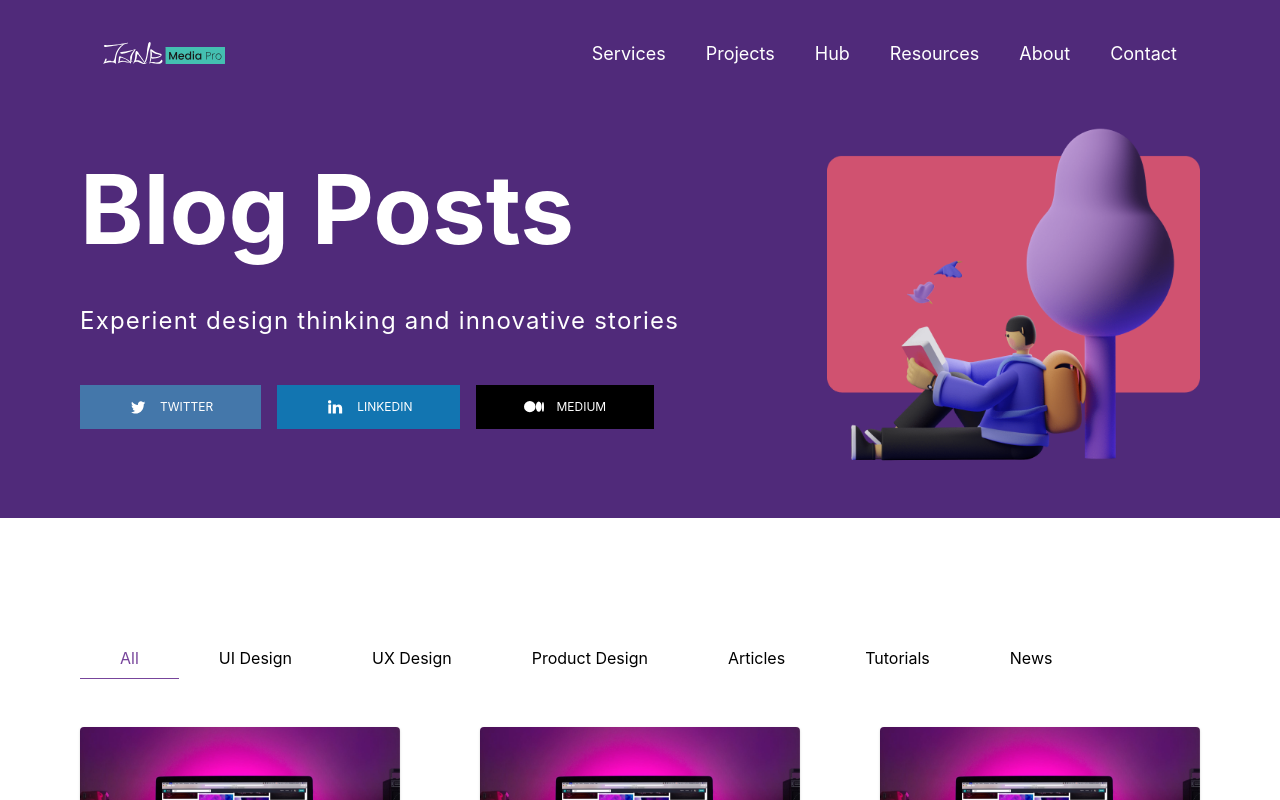
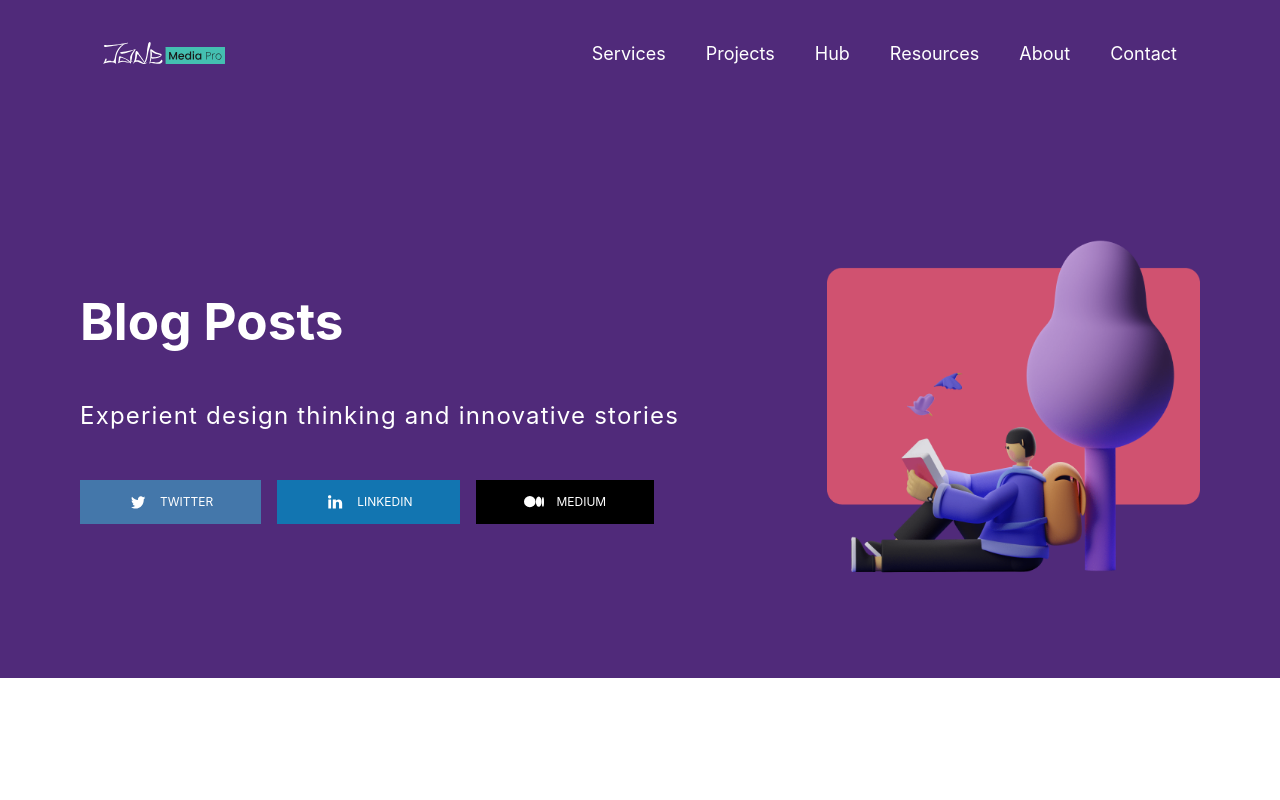
Before and after one commit to jadeoflagos/jademediapro, a Next.js app: page /blog in a window 1280 px wide. Shown: the top 800 px of the page. Built offline with nearby package versions, Linux system fonts and the light colour scheme.

Commit message:
WIP:event fixes

```diff
--- a/components/Footer.jsx
+++ b/components/Footer.jsx
@@ -120,48 +120,64 @@ const Footer = () => {
           <div>
             <p>Connect with us on our platforms:</p>
             <div className="flex items-center justify-between mt-3">
+              <a target="_blank" href="">
                 <Image
                   src="/gifs/footer-icon-facebook.gif"
                   alt="Avatar"
                   width={50}
                   height={50}
                 />
+              </a>
+              <a target="_blank" href="">
                 <Image
                   src="/gifs/footer-icon-twitter.gif"
                   alt="Avatar"
                   width={50}
                   height={50}
                 />
+              </a>
+              <a target="_blank" href="">
                 <Image
                   src="/gifs/footer-icon-linkedin.gif"
                   alt="Avatar"
                   width={50}
                   height={50}
                 />
+              </a>
+              <a target="_blank" href="">
                 <Image
                   src="/gifs/footer-icon-youtube.gif"
                   alt="Avatar"
                   width={50}
                   height={50}
                 />{" "}
+              </a>
+              <a target="_blank" href="">
+                {" "}
                 <Image
                   src="/gifs/footer-icon-instagram.gif"
                   alt="Avatar"
                   width={50}
                   height={50}
                 />
+              </a>
+              <a target="_blank" href="www.vimeo.com/jademediapro">
                 <Image
                   src="/gifs/footer-icon-vimeo.gif"
                   alt="Avatar"
                   width={50}
                   height={50}
                 />
+              </a>
+              <a target="_blank" href="">
+                {" "}
                 <Image
                   src="/gifs/footer-icon-pintrest.gif"
                   alt="Avatar"
                   width={50}
                   height={50}
                 />{" "}
+              </a>
             </div>
           </div>
         </div>
@@ -281,39 +297,70 @@ const Footer = () => {
         <div className="mt-10">
           <p>Connect with us on our platforms:</p>
           <div className="flex items-center justify-between mt-3">
-            <Image src="/vectors/fb.svg" alt="Avatar" width={17} height={15} />
+            <a href="" target="_blank">
+              <Image
+                src="/vectors/fb.svg"
+                alt="Avatar"
+                width={17}
+                height={15}
+              />
+            </a>
+            <a href="" target="_blank">
               <Image
                 src="/gifs/footer-icon-twitter.gif"
                 alt="Avatar"
                 width={17}
                 height={15}
               />
+            </a>
+            <a href="" target="_blank">
               <Image
                 src="/vectors/linkdin.svg"
                 alt="Avatar"
                 width={17}
                 height={15}
               />
+            </a>
+            <a href="" target="_blank">
               <Image
                 src="/vectors/youtube.svg"
                 alt="Avatar"
                 width={17}
                 height={15}
               />{" "}
-            <Image src="/vectors/ig.svg" alt="Avatar" width={17} height={15} />
+            </a>
+            <a href="" target="_blank">
+              <Image
+                src="/vectors/ig.svg"
+                alt="Avatar"
+                width={17}
+                height={15}
+              />
+            </a>
+            <a href="" target="_blank">
               <Image
                 src="/vectors/googleplus.svg"
                 alt="Avatar"
                 width={17}
                 height={15}
               />
+            </a>
+            <a href="" target="_blank">
               <Image
                 src="/vectors/pintrest.svg"
                 alt="Avatar"
                 width={17}
                 height={15}
-            />{" "}
-            <Image src="/vectors/rss.svg" alt="Avatar" width={17} height={15} />
+              />
+            </a>
+            <a href="" target="_blank">
+              <Image
+                src="/vectors/rss.svg"
+                alt="Avatar"
+                width={17}
+                height={15}
+              />
+            </a>
           </div>
         </div>
         <p className="mt-32 mb-[3.5rem] text-xs">
--- a/components/SocialButtons.jsx
+++ b/components/SocialButtons.jsx
@@ -4,18 +4,30 @@ import React from "react";
 const SocialButtons = () => {
   return (
     <div className="flex lg:flex-row flex-col space-y-4 lg:space-y-0  lg:space-x-4  items-center text-white">
-      <p className="cursor-pointer py-3 px-12 flex items-center justify-center  bg-[#4477AA] lg:max-w-max w-full">
+      <a
+        target="_blank"
+        href="www.twitter.com/jademediapro"
+        className="cursor-pointer py-3 px-12 flex items-center justify-center  bg-[#4477AA] lg:max-w-max w-full"
+      >
         <Image src="/vectors/twitter.svg" alt="Avatar" width={20} height={20} />
         <span className="text-xs pl-3"> TWITTER</span>
-      </p>
-      <p className="cursor-pointer py-3 px-12 flex items-center justify-center  bg-[#1275B1] lg:max-w-max w-full ">
+      </a>
+      <a
+        href="www.linkedin.com/company/jademediapro"
+        target="_blank"
+        className="cursor-pointer py-3 px-12 flex items-center justify-center  bg-[#1275B1] lg:max-w-max w-full "
+      >
         <Image src="/vectors/linkdin.svg" alt="Avatar" width={20} height={20} />
         <span className="text-xs pl-3"> LINKEDIN</span>
-      </p>{" "}
-      <p className="cursor-pointer py-3 px-12 flex items-center justify-center  bg-black lg:max-w-max w-full">
+      </a>
+      <a
+        href="http://jademediapro.medium.com/"
+        target="_blank"
+        className="cursor-pointer py-3 px-12 flex items-center justify-center  bg-black lg:max-w-max w-full"
+      >
         <Image src="/vectors/medium.svg" alt="Avatar" width={20} height={20} />
         <span className="text-xs pl-3"> MEDIUM</span>
-      </p>
+      </a>
     </div>
   );
 };
--- a/components/organism/SecondHeaderTwo.jsx
+++ b/components/organism/SecondHeaderTwo.jsx
@@ -9,14 +9,15 @@ const SecondHeaderTwo = ({ title, subTitle, headerImg, navBarColor }) => {
       <div>
         <Navbar textColor={navBarColor} />
       </div>
-      <div className="flex flex-col lg:flex-row  lg:items-center justify-between px-5 lg:px-20 text-white">
+      <div className="flex flex-col lg:flex-row lg:pt-28 lg:pb-12 lg:items-center justify-between px-5 lg:px-20 text-white">
         <div className="lg:w-7/12">
-          <p className="font-bold text-4xl lg:text-8xl">{title}</p>
+          <p className="font-bold text-4xl lg:text-[3.2rem] leading-[3.875rem]">
+            {title}
+          </p>
           <p className="pt-12 lg:pb-12 text-base lg:text-2xl lg:tracking-wider">
             {subTitle}{" "}
           </p>
           <div className="hidden lg:flex ">
-            {" "}
             <SocialButtons />
           </div>
         </div>
--- a/pages/interview.jsx
+++ b/pages/interview.jsx
@@ -11,36 +11,11 @@ const Interview = () => {
   const [currentPage, setCurrentPage] = useState(0);
   return (
     <div>
-           <SecondHeaderTwo headerImg="interview.png" title="Engaging One-on-One discussion with Big Guns" subTitle="Design begins after we begin to think about how to present an experience most successfully, whether a button we put in can solve a problem." />
-      {/* <div className="bg-[#502A7A] w-screen min-h-[30rem] pb-11">
-        <div>
-          <Navbar textColor="white" dropDownBg="purple" />
-        </div>
-        <div className="flex items-center justify-between px-20 text-white pt-12 space-x-12">
-          <div className="w-7/12">
-            <p className="text-6xl font-bold leading-tight">
-              Engaging One-on-One discussion with Big Guns
-            </p>
-            <p className="py-12 text-2xl tracking-wider">
-              Design begins after we begin to think about how to present an
-              experience most successfully, whether a button we put in can solve
-              a problem.{" "}
-            </p>
-            <div>
-              <SocialButtons />
-            </div>
-          </div>
-          <span className="w-1/12" />
-          <div className="w-4/12 flex items-center justify-center">
-            <Image
-              src="/images/interview.png"
-              alt="Avatar"
-              width={494}
-              height={494}
-            />
-          </div>
-        </div>
-      </div> */}
+      <SecondHeaderTwo
+        headerImg="interview.png"
+        title="Engaging One-on-One discussion with Big Guns"
+        subTitle="We have awesome chat with industry leading professionals from various fields discussing exverything about their experience, business oreintation, and actionable insights  on how to grow."
+      />
       <div className="mt-12 px-5 lg:px-20 py-20 ">
         <p className="font-semibold text-3xl lg:text-6xl mb-8">60 minutes:</p>
         <div className="grid lg:grid-cols-3  gap-8">
```
Lines whose indentation alone changed are shown as unchanged.
